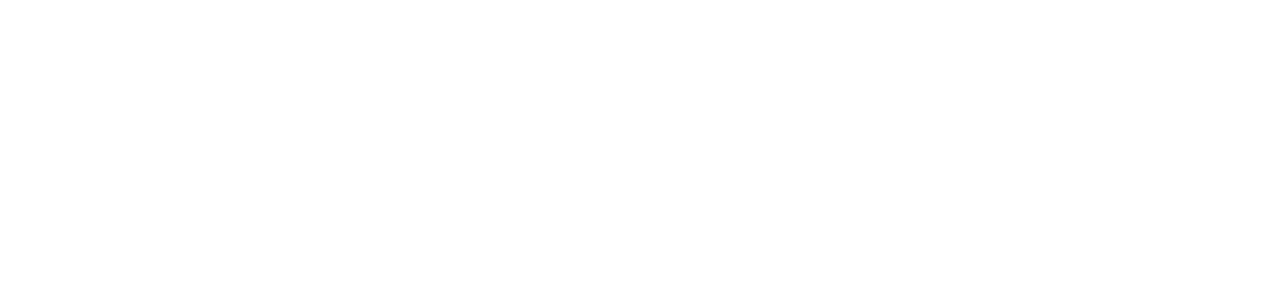
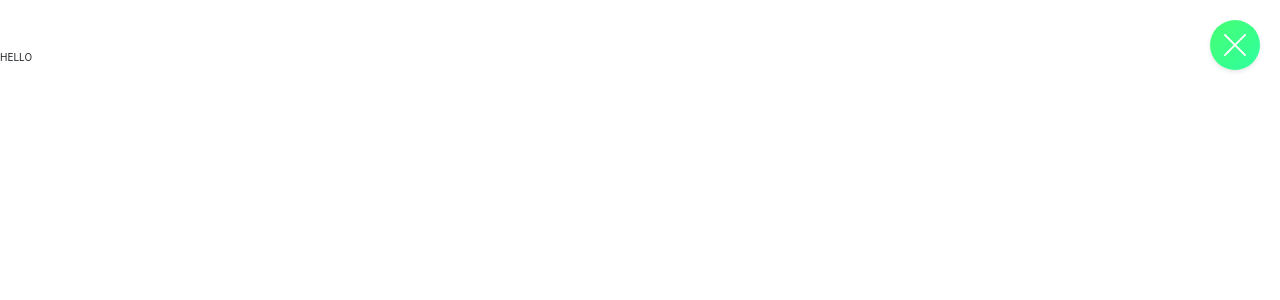
Before and after one commit to dima24kmagic/tele-school, a React (Create React App) app: page / in a window 1280 px wide. Shown: the top 300 px of the page. Built offline with nearby package versions, Linux system fonts and the light colour scheme.

Commit message:
burger created

```diff
--- a/src/components/App.js
+++ b/src/components/App.js
@@ -1,9 +1,18 @@
-import React, { Component } from 'react';
-
+import React, { Component, Fragment } from "react";
+import { Router, Route } from "react-router-dom";
+import "./app.scss";
+import Nav from "./UI/NAV/Nav";
+import history from "../store/history";
 class App extends Component {
   render() {
     return (
       <div className="app">
+        <Router history={history}>
+          <Fragment>
+            <Nav />
+            <Route path="/" component={() => <div>HELLO</div>} />
+          </Fragment>
+        </Router>
       </div>
     );
   }
--- /dev/null
+++ b/src/components/UI/BurgerButton/BurgerButton.js
@@ -0,0 +1,15 @@
+import React from "react";
+import "./burger.scss";
+function BurgerButton({ isOpen, onClick }) {
+  return (
+    <div className="burger-btn" onClick={onClick}>
+      <div className={`icn ${isOpen ? "icn--open" : ""}`}>
+        <span className="icn__line" />
+        <span className="icn__line" />
+        <span className="icn__line" />
+      </div>
+    </div>
+  );
+}
+
+export default BurgerButton;
--- /dev/null
+++ b/src/components/UI/BurgerButton/burger.scss
@@ -0,0 +1,60 @@
+.burger-btn {
+  display: flex;
+  align-items: center;
+  justify-content: center;
+  position: fixed;
+  top: 2rem;
+  right: 2rem;
+  width: 5rem;
+  height: 5rem;
+  border-radius: 100%;
+  background: linear-gradient(to right bottom, #47ff73, #2dff9f);
+  box-shadow: 0 2px 4px rgba(0, 0, 0, 0.1);
+  cursor: pointer;
+
+  .icn {
+    display: flex;
+    flex-direction: column;
+    justify-content: space-between;
+    width: 60%;
+    height: 20px;
+    &__line {
+      width: 100%;
+      height: 2px;
+      background: rgba(255, 255, 255, 1);
+      transition: transform 0.15s, opacity 0.15s;
+    }
+    &--open {
+      .icn__line {
+        &:nth-child(1) {
+          transform: translateY(9px) rotate(45deg);
+        }
+        &:nth-child(3) {
+          transform: translateY(-9px) rotate(-45deg);
+        }
+        &:nth-child(2) {
+          transform: translateX(-15px);
+          opacity: 0;
+        }
+      }
+    }
+    //&::before,
+    //&::after {
+    //  content: "";
+    //  position: absolute;
+    //  left: 0;
+    //  width: 100%;
+    //  height: 1px;
+    //  background: rgba(255, 255, 255, 1);
+    //}
+    //&::before {
+    //  top: -0.7rem;
+    //}
+    //&::after {
+    //  bottom: -0.7rem;
+    //}
+    //&--open {
+    //  transform: translateX(10px);
+    //}
+  }
+}
--- /dev/null
+++ b/src/components/UI/NAV/Nav.js
@@ -0,0 +1,24 @@
+import React, { Component, Fragment } from "react";
+import { NavLink } from "react-router-dom";
+import "./nav.scss";
+import BurgerButton from "../BurgerButton/BurgerButton";
+class Nav extends Component {
+  state = {
+    isOpen: true
+  };
+  toggleNav = () => {
+    this.setState({
+      isOpen: !this.state.isOpen
+    });
+  };
+  render() {
+    const { isOpen } = this.state;
+    return (
+      <Fragment>
+        <BurgerButton onClick={this.toggleNav} isOpen={isOpen} />
+      </Fragment>
+    );
+  }
+}
+
+export default Nav;
--- /dev/null
+++ b/src/components/UI/NAV/nav.scss
@@ -0,0 +1,69 @@
+.nav {
+  display: flex;
+  justify-content: flex-end;
+  align-items: center;
+  position: fixed;
+  height: 5rem;
+  top: 0;
+  left: 0;
+  width: 100%;
+  background: rgba(0, 0, 0, 0.5);
+  padding: 0 2rem;
+  &__item {
+    color: rgba(white, 0.8);
+    font-size: 1.6rem;
+    transition: color 0.15s;
+    &.active {
+      color: rgba(white, 1);
+    }
+    &:hover {
+      color: rgba(white, 1);
+      text-decoration: none;
+    }
+    &:not(:last-child) {
+      margin-right: 2rem;
+      @media (max-width: 768px) {
+        margin-right: 0;
+      }
+    }
+  }
+  @media (max-width: 768px) {
+    visibility: hidden;
+    &__expander {
+      position: fixed;
+      top: 2rem;
+      right: 2rem;
+      background: #4bff72;
+      height: 60px;
+      width: 60px;
+      border-radius: 100%;
+      box-shadow: 0 2px 4px rgba(0, 0, 0, 0.2);
+      z-index: 10;
+      cursor: pointer;
+      transform: scale(1);
+      transition: background .15s, transform .75s ease-in-out;
+      &:hover {
+        background: #2fff8b;
+      }
+      &--clicked {
+        transform: scale(50);
+        z-index: 1;
+      }
+    }
+    &--expanded {
+      visibility: initial;
+
+      flex-direction: column;
+      align-items: center;
+      justify-content: center;
+
+      height: 100vh;
+
+      background: transparent;
+
+      padding-right: 0;
+
+      z-index: 2;
+    }
+  }
+}
--- /dev/null
+++ b/src/components/app.scss
@@ -0,0 +1,14 @@
+* {
+  box-sizing: border-box;
+  margin: 0;
+  padding: 0;
+}
+html {
+  font-size: 10px;
+}
+body {
+  font-size: 1rem;
+}
+.app {
+  padding-top: 5rem;
+}
--- /dev/null
+++ b/src/store/history.js
@@ -0,0 +1,2 @@
+import { createBrowserHistory } from "history";
+export default createBrowserHistory();
```
Also changed, not shown: src/components/UI/NAV/NavList/NavList.js (added, +13 -0 lines), src/index.js (+6 -5 lines), src/index.scss (added).
